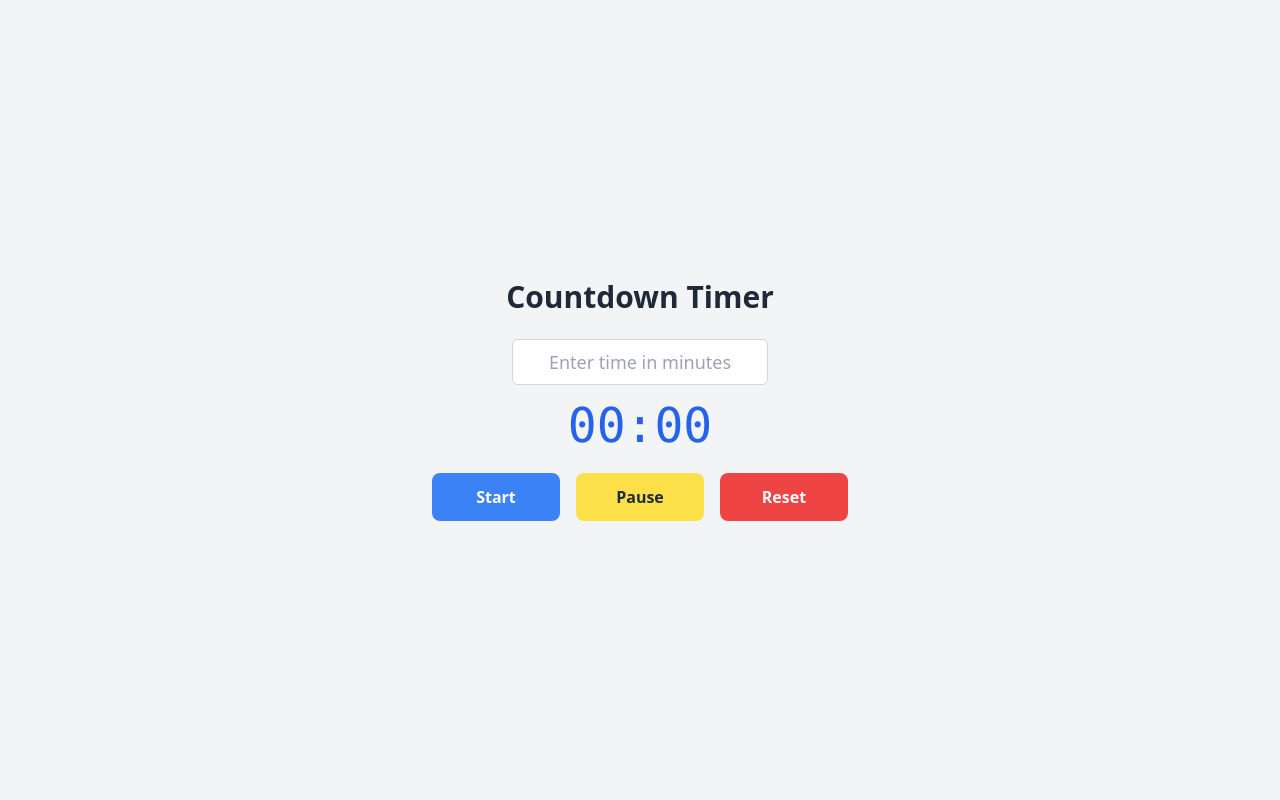
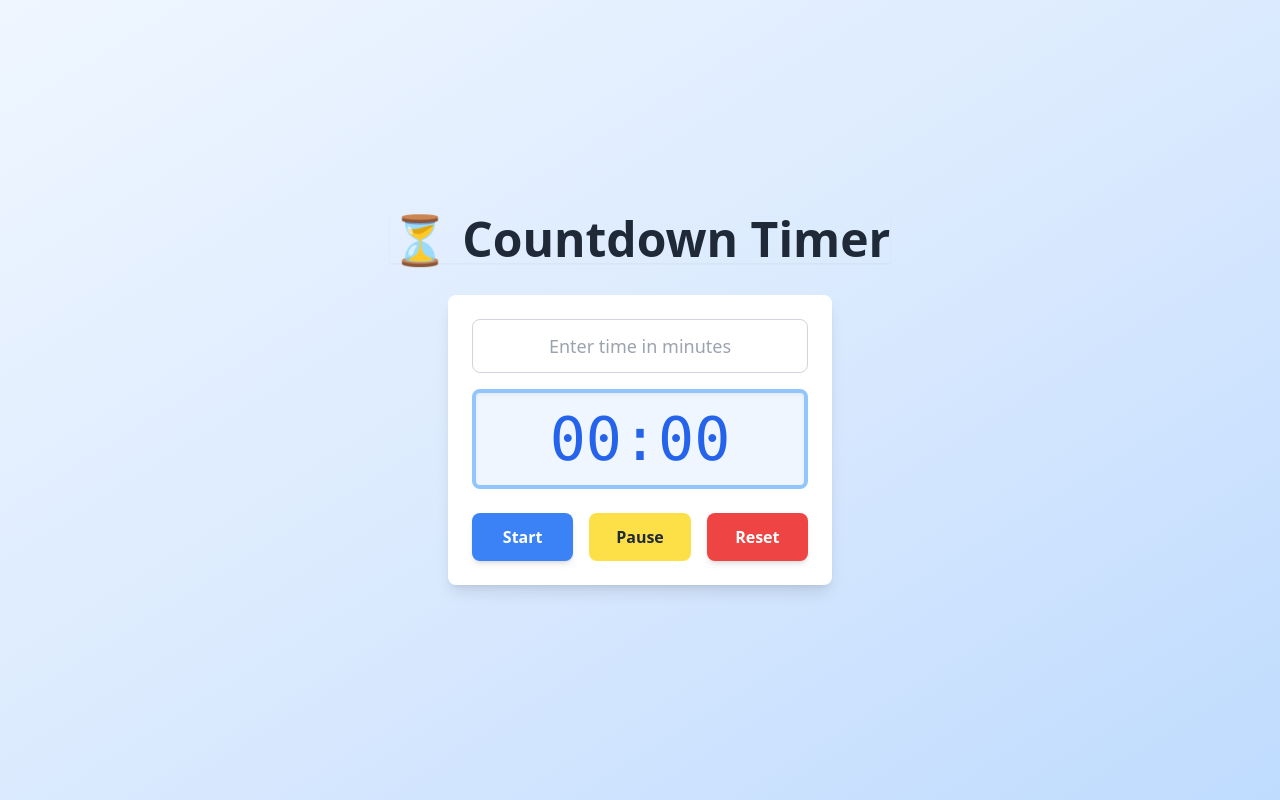
Before and after one commit to saagor16/Countdown-Timer, a React (Create React App) app: page / in a window 1280 px wide. Built offline with nearby package versions, Linux system fonts and the light colour scheme.

Commit message:
all ui done

```diff
--- a/public/index.html
+++ b/public/index.html
@@ -2,7 +2,7 @@
 <html lang="en">
   <head>
     <meta charset="utf-8" />
-    <link rel="icon" href="%PUBLIC_URL%/favicon.ico" />
+    <link rel="icon" href="" />
     <meta name="viewport" content="width=device-width, initial-scale=1" />
     <meta name="theme-color" content="#000000" />
     <meta
--- a/src/Component/CountdownTimer/CountdownTimer.js
+++ b/src/Component/CountdownTimer/CountdownTimer.js
@@ -4,12 +4,12 @@ function CountdownTimer() {
   const [time, setTime] = useState(0);
   const [isActive, setIsActive] = useState(false);
   const [isPause, setIsPause] = useState(false);
-  const [inputValue, setInputValue] = useState(""); // ইনপুট ফিল্ড ক্লিয়ার করার জন্য স্টেট
+  const [inputValue, setInputValue] = useState("");
   const intervalRef = useRef(null);
 
   const handleInput = (event) => {
     const inputTime = parseInt(event.target.value * 60) || 0;
-    setInputValue(event.target.value); // ইনপুট ভ্যালু সংরক্ষণ
+    setInputValue(event.target.value);
     if (!isActive) setTime(inputTime);
   };
 
@@ -30,7 +30,7 @@ function CountdownTimer() {
     setIsActive(false);
     setIsPause(false);
     setTime(0);
-    setInputValue(""); // ইনপুট ফিল্ড ক্লিয়ার করা
+    setInputValue("");
   };
 
   const formatTime = () => {
@@ -40,9 +40,9 @@ function CountdownTimer() {
   };
 
   const handleKeyPress = (event) => {
-    const allowedKeys = /^[0-9]*$/; // শুধুমাত্র সংখ্যা অনুমোদিত
+    const allowedKeys = /^[0-9]*$/;
     if (!allowedKeys.test(event.key)) {
-      event.preventDefault(); // অন্য কোনো কী নিষিদ্ধ
+      event.preventDefault();
     }
   };
 
@@ -55,33 +55,39 @@ function CountdownTimer() {
       clearInterval(intervalRef.current);
       setIsActive(false);
       alert("Time is up!");
-      setInputValue(""); // সময় শেষ হলে ইনপুট ফিল্ড ক্লিয়ার করা
+      setInputValue("");
     }
 
     return () => clearInterval(intervalRef.current);
   }, [isActive, isPause, time]);
 
   return (
-    <div className="flex flex-col items-center justify-center h-screen bg-gray-100 font-sans">
-      <h1 className="text-3xl font-bold mb-6 text-gray-800">Countdown Timer</h1>
-      <div className="flex flex-col items-center w-full">
+    <div className="flex flex-col items-center justify-center h-screen bg-gradient-to-br from-blue-50 via-blue-100 to-blue-200 font-sans">
+      {/* হেডার সেন্টার করা */}
+      <h1 className="text-4xl md:text-5xl font-bold mb-8 text-gray-800 text-center shadow-sm">
+        ⏳ Countdown Timer
+      </h1>
+      <div className="bg-white shadow-lg rounded-lg p-6 w-80 md:w-96">
+        {/* ইনপুট ফিল্ড সেন্টার করা */}
         <input
-          type="text" // "number" এর পরিবর্তে "text" ব্যবহার করা
-          className="block w-64 px-4 py-2 text-lg border border-gray-300 rounded-md mb-4 text-center focus:outline-none focus:ring-2 focus:ring-blue-500 focus:border-transparent"
+          type="text"
+          className="block w-full px-4 py-3 text-lg border border-gray-300 rounded-lg mb-4 text-center focus:outline-none focus:ring-2 focus:ring-blue-400 focus:border-transparent"
           placeholder="Enter time in minutes"
           onChange={handleInput}
-          onKeyPress={handleKeyPress} // নেগেটিভ বা অ-সংখ্যা কী নিষিদ্ধ
-          value={inputValue} // ইনপুট ফিল্ডে ভ্যালু যোগ করা
+          onKeyPress={handleKeyPress}
+          value={inputValue}
           disabled={isActive}
         />
-        <div className="text-5xl font-mono text-blue-600 mb-6">{formatTime()}</div>
-        <div className="flex flex-col items-center space-y-4 md:flex-row md:space-y-0 md:space-x-4">
+        <div className="text-6xl font-mono text-blue-600 mb-6 border-4 border-blue-300 rounded-lg p-4 bg-blue-50 shadow-inner text-center">
+          {formatTime()}
+        </div>
+        <div className="flex flex-col items-center md:flex-row space-y-4 md:space-y-0 md:space-x-4">
           <button
             onClick={handleStart}
-            className={`w-32 h-12 px-6 py-3 rounded-lg font-semibold ${
+            className={`w-full md:w-32 px-6 py-3 rounded-lg font-semibold transition-all duration-300 ${
               isActive && !isPause
                 ? "bg-blue-300 text-gray-800 cursor-not-allowed"
-                : "bg-blue-500 text-white hover:bg-blue-600"
+                : "bg-blue-500 text-white hover:bg-blue-600 shadow-md"
             }`}
             disabled={isActive && !isPause}
           >
@@ -89,9 +95,9 @@ function CountdownTimer() {
           </button>
           <button
             onClick={handlePause}
-            className={`w-32 h-12 px-6 py-3 rounded-lg font-semibold ${
+            className={`w-full md:w-32 px-6 py-3 rounded-lg font-semibold transition-all duration-300 ${
               isActive
-                ? "bg-yellow-500 text-white hover:bg-yellow-600"
+                ? "bg-yellow-500 text-white hover:bg-yellow-600 shadow-md"
                 : "bg-yellow-300 text-gray-800 cursor-not-allowed"
             }`}
             disabled={!isActive}
@@ -100,7 +106,7 @@ function CountdownTimer() {
           </button>
           <button
             onClick={handleReset}
-            className="w-32 h-12 px-6 py-3 bg-red-500 hover:bg-red-600 rounded-lg font-semibold text-white"
+            className="w-full md:w-32 px-6 py-3 bg-red-500 hover:bg-red-600 rounded-lg font-semibold text-white shadow-md transition-all duration-300"
           >
             Reset
           </button>
```
